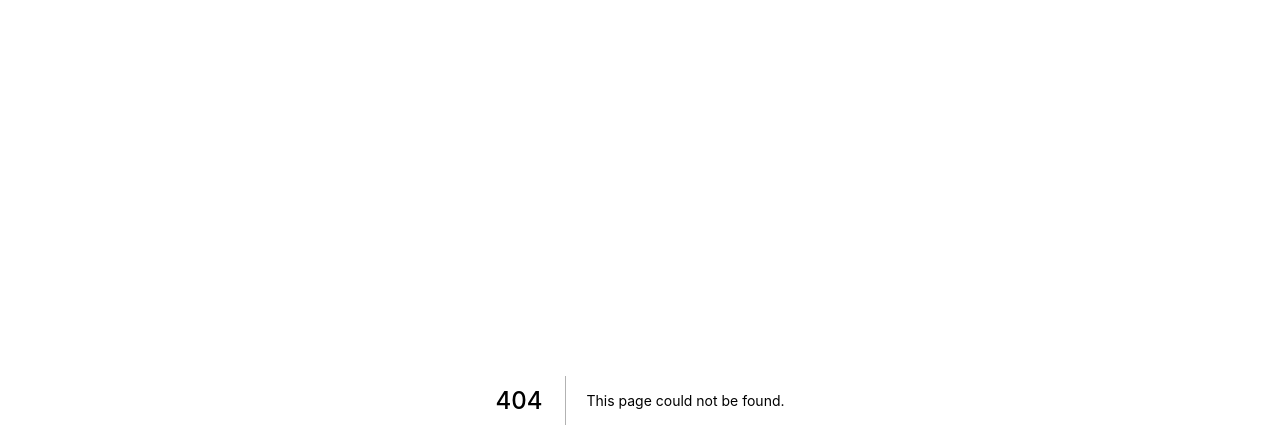
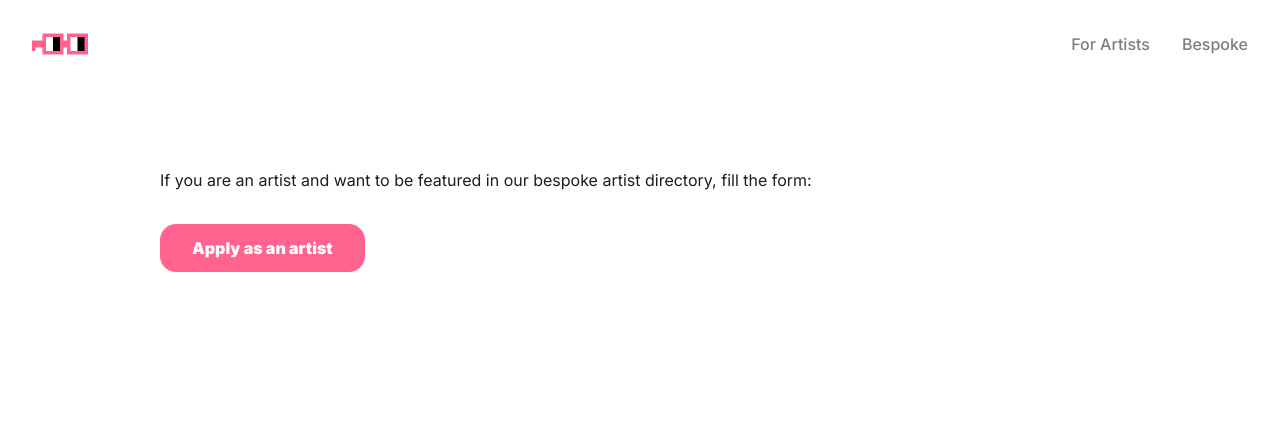
Before and after one commit to nikitattt/animatenouns, a Next.js app: page /for-artists in a window 1280 px wide. Before the commit this address had no page. Shown: the top 448 px of the page. Built offline with nearby package versions, Linux system fonts and the light colour scheme; a web font is replaced by a local one.

Commit message:
Add basic ForArtists page

```diff
--- a/components/NavBar/index.tsx
+++ b/components/NavBar/index.tsx
@@ -8,7 +8,8 @@ const NavBar = () => {
           <img src="/icon.gif" />
         </Link>
       </div>
-      <div className="flex flex-row items-center gap-4">
+      <div className="flex flex-row items-center gap-8">
+        <NavLink href="/for-artists" text="For Artists" />
         <NavLink href="/#bespoke" text="Bespoke" />
       </div>
     </div>
--- a/pages/artist-form.tsx
+++ b/pages/artist-form.tsx
@@ -1,18 +1,17 @@
 import type { NextPage } from 'next'
 import Head from 'next/head'
-import NavBar from '../components/NavBar'
 
-const Home: NextPage = () => {
+const ArtistForm: NextPage = () => {
   return (
     <div className="h-full">
       <Head>
-        <title>Animate Nouns Artist Form</title>
+        <title>Animate Nouns - Artist Form</title>
         <meta name="description" content="Animate your noun here" />
       </Head>
 
       <main>
         <p className="mt-8 sm:mt-20 text-2xl text-grey text-center">
-          If you don't see the form, refresh the page
+          If you don't see the form, please refresh the page
         </p>
         <iframe
           className="absolute top-0 bottom-0 left-0 right-0"
@@ -28,4 +27,4 @@ const Home: NextPage = () => {
   )
 }
 
-export default Home
+export default ArtistForm
--- /dev/null
+++ b/pages/for-artists.tsx
@@ -0,0 +1,34 @@
+import type { NextPage } from 'next'
+import Head from 'next/head'
+import Link from 'next/link'
+import NavBar from '../components/NavBar'
+
+const ForArtists: NextPage = () => {
+  return (
+    <div className="font-sans text-black-text flex flex-col h-screen">
+      <Head>
+        <title>Animate Nouns - For Artists</title>
+        <meta name="description" content="Animate your noun here" />
+      </Head>
+
+      <NavBar />
+      <main className="mt-20 px-8 sm:px-20 md:px-40">
+        <div>
+          <p>
+            If you are an artist and want to be featured in our bespoke artist
+            directory, fill the form:
+          </p>
+          <div className="mt-8 cursor-pointer bg-pink px-8 py-3 w-max rounded-2xl">
+            <Link href="/artist-form">
+              <p className="text-white font-black">Apply as an artist</p>
+            </Link>
+          </div>
+        </div>
+      </main>
+
+      <footer className="mt-20"></footer>
+    </div>
+  )
+}
+
+export default ForArtists
```
